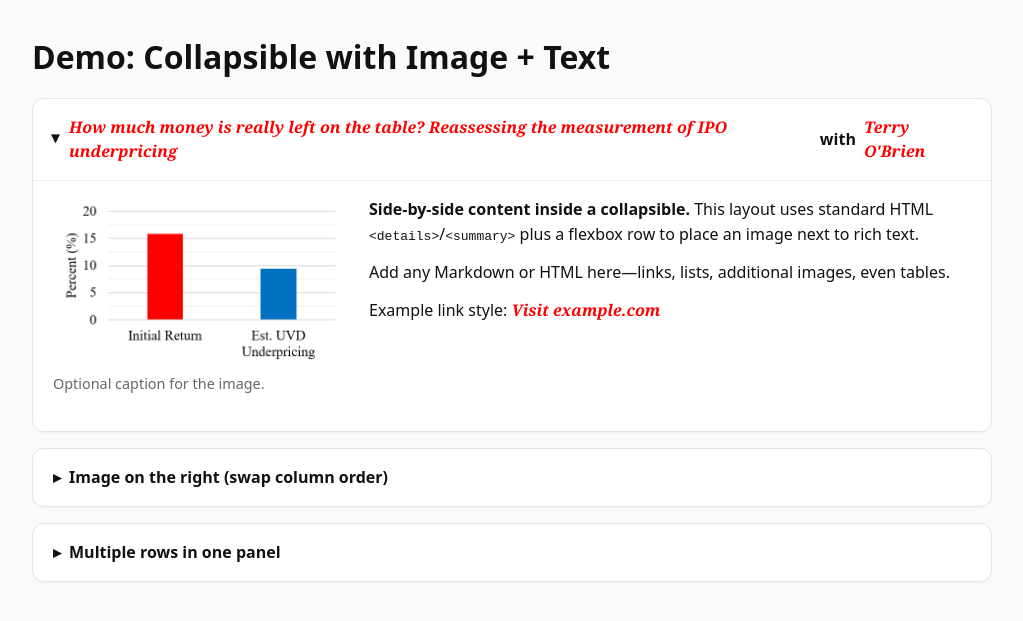
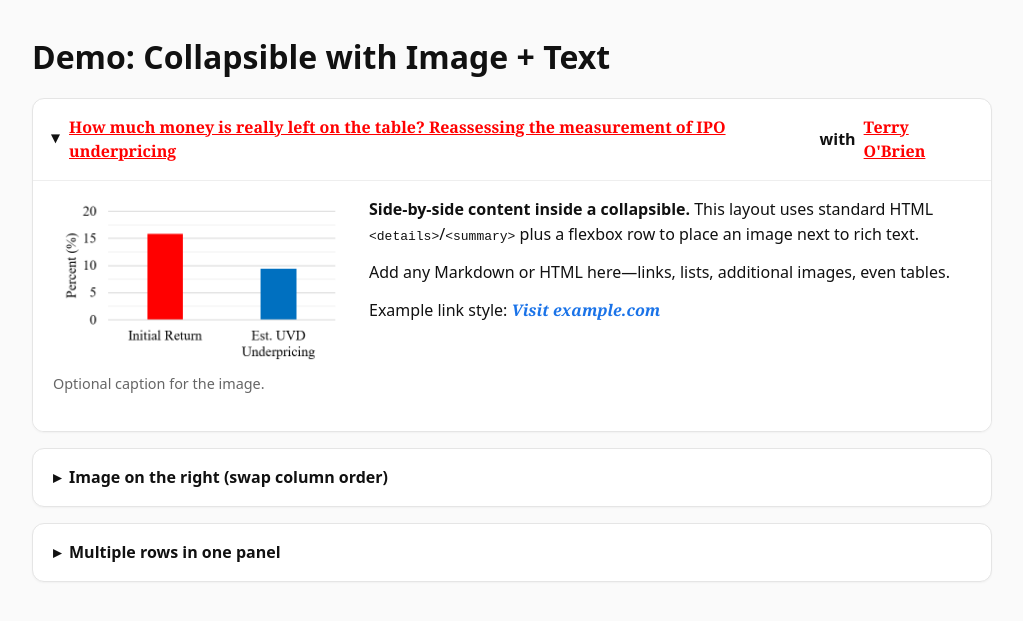
Before and after one commit to fear-the-kraken/jjh, a Jekyll site: the page built from index.md, in a window 1280 px wide. Shown: the top 621 px of the page, without its empty margins (128-1151 px from the left). Built offline with Jekyll 4.4.1, drawn with Linux system fonts in a browser that asks for light colours.

Commit message:
Update style.css

```diff
--- a/assets/css/style.css
+++ b/assets/css/style.css
@@ -1,29 +1,152 @@
-/* Base */
-body{font-family:system-ui,-apple-system,Segoe UI,Roboto,Helvetica,Arial,sans-serif;line-height:1.55;margin:0;padding:2rem 1rem 4rem;color:#111;background:#fafafa}
-main{max-width:960px;margin:0 auto}
-h1{font-size:clamp(1.6rem,2.5vw,2.2rem);margin:0 0 1rem}
+/* ===== Base page ===== */
+body {
+  font-family: system-ui, -apple-system, Segoe UI, Roboto, Helvetica, Arial, sans-serif;
+  line-height: 1.55;
+  margin: 0;
+  padding: 2rem 1rem 4rem;
+  color: #111;
+  background: #fafafa;
+}
 
-/* Collapsibles */
-details{background:#fff;border:1px solid #e5e5e5;border-radius:12px;margin:0 0 1rem;box-shadow:0 1px 2px rgba(0,0,0,.04);overflow:clip}
-summary{cursor:pointer;list-style:none;padding:1rem 1.25rem;font-weight:600;display:flex;align-items:center;gap:.5rem}
-summary::-webkit-details-marker{display:none}
-summary::before{content:"▸";transition:transform .2s ease;font-size:1rem;line-height:1;transform-origin:center}
-details[open] summary::before{transform:rotate(90deg)}
-summary:hover{background:#f9f9f9}
-summary:focus-visible{outline:2px solid #3b82f6;outline-offset:2px;border-radius:12px}
-.panel{padding:1rem 1.25rem 1.25rem;border-top:1px solid #eee;background:#fff}
+main {
+  max-width: 960px;
+  margin: 0 auto;
+}
 
-/* Side-by-side */
-.row{display:flex;gap:1rem;align-items:flex-start;margin-bottom:1rem}
-.media{flex:0 0 300px;max-width:100%}
-.media img{width:100%;height:auto;display:block;border-radius:10px}
-.text{flex:1 1 auto;min-width:240px}
-.text p{margin:0 0 .8rem}
-figure{margin:0}
-figcaption{font-size:.9rem;color:#666;margin-top:.4rem}
-@media (max-width:740px){.row{flex-direction:column}.media{flex-basis:auto}}
+h1 {
+  font-size: clamp(1.6rem, 2.5vw, 2.2rem);
+  margin: 0 0 1rem;
+}
 
-/* Links */
-a{font-family:Georgia,serif;font-weight:600;font-style:italic;color:#ff0000;text-decoration:none;transition:color .2s,text-decoration .2s}
-a:hover{color:#d93025;text-decoration:underline wavy #d93025}
-a:visited{color:#6a1b9a}
+/* ===== Collapsible blocks ===== */
+details {
+  background: #fff;
+  border: 1px solid #e5e5e5;
+  border-radius: 12px;
+  margin: 0 0 1rem;
+  box-shadow: 0 1px 2px rgba(0,0,0,.04);
+  overflow: clip;
+}
+
+summary {
+  cursor: pointer;
+  list-style: none;  /* hide default triangle */
+  padding: 1rem 1.25rem;
+  font-weight: 600;
+  position: relative;
+  display: flex;
+  align-items: center;
+  gap: .5rem;
+}
+
+summary::-webkit-details-marker {
+  display: none;
+}
+
+/* Chevron indicator */
+summary::before {
+  content: "▸";
+  transition: transform .2s ease;
+  font-size: 1rem;
+  line-height: 1;
+  transform-origin: center;
+}
+details[open] summary::before {
+  transform: rotate(90deg);
+}
+
+/* Hover / focus states */
+summary:hover {
+  background: #f9f9f9;
+}
+summary:focus-visible {
+  outline: 2px solid #3b82f6;
+  outline-offset: 2px;
+  border-radius: 12px;
+}
+
+/* Collapsible panel content */
+.panel {
+  padding: 1rem 1.25rem 1.25rem;
+  border-top: 1px solid #eee;
+  background: #fff;
+}
+
+/* ===== Side-by-side rows ===== */
+.row {
+  display: flex;
+  gap: 1rem;
+  align-items: flex-start;
+  margin-bottom: 1rem;
+}
+
+.media {
+  flex: 0 0 300px;  /* image column width */
+  max-width: 100%;
+}
+
+.media img {
+  width: 100%;
+  height: auto;
+  display: block;
+  border-radius: 10px;
+}
+
+.text {
+  flex: 1 1 auto;
+  min-width: 240px;
+}
+.text p {
+  margin: 0 0 .8rem;
+}
+
+/* Captions */
+figure {
+  margin: 0;
+}
+figcaption {
+  font-size: .9rem;
+  color: #666;
+  margin-top: .4rem;
+}
+
+/* Responsive: stack on small screens */
+@media (max-width: 740px) {
+  .row {
+    flex-direction: column;
+  }
+  .media {
+    flex-basis: auto;
+  }
+}
+
+/* ===== General link styles ===== */
+a {
+  font-family: Georgia, serif;
+  font-weight: 600;
+  font-style: italic;
+  color: #1a73e8;
+  text-decoration: none;
+  transition: color .2s ease, text-decoration .2s ease;
+}
+
+a:hover {
+  color: #d93025;
+  text-decoration: underline wavy #d93025;
+}
+
+a:visited {
+  color: #6a1b9a;
+}
+
+/* ===== Special: links inside summary ===== */
+summary a {
+  color: red;
+  font-style: normal;     /* override italic if you prefer plain */
+  text-decoration: underline;
+}
+
+summary a:hover {
+  color: darkred;
+  text-decoration: underline wavy darkred;
+}
```
